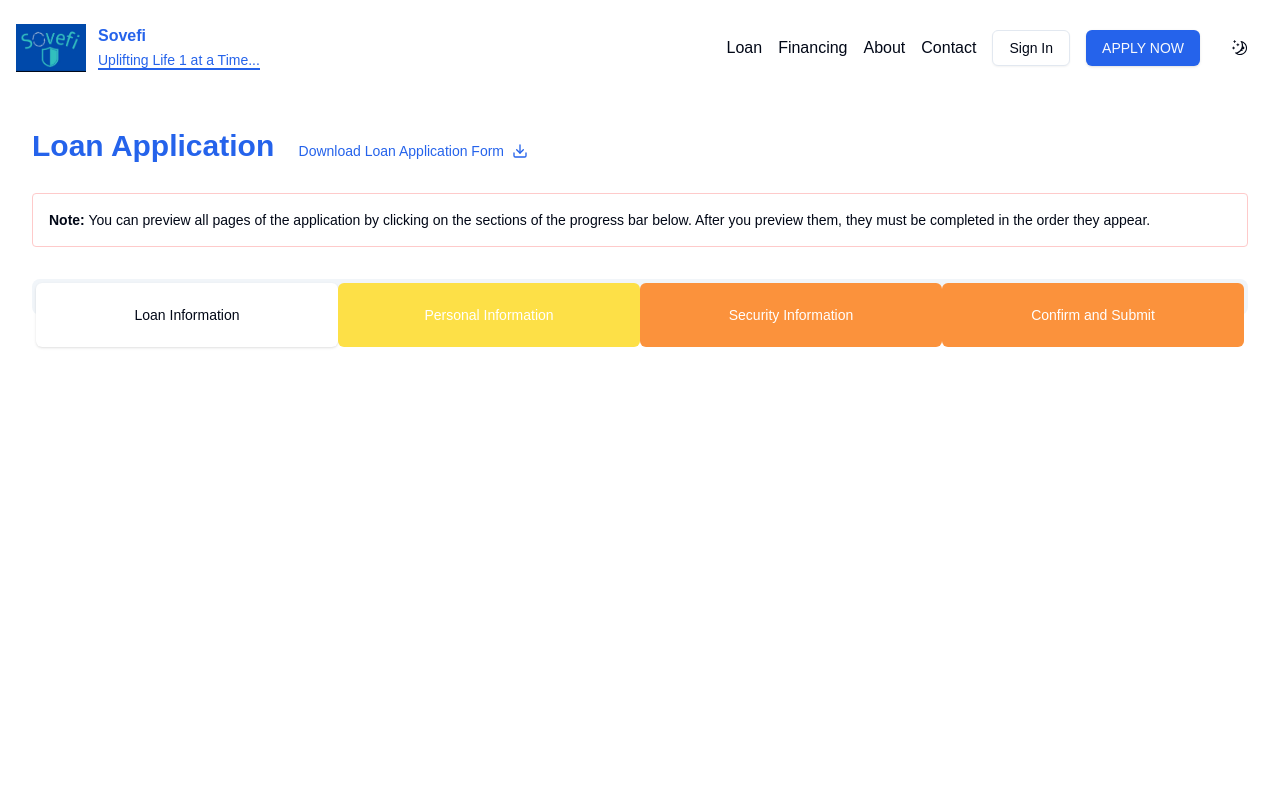
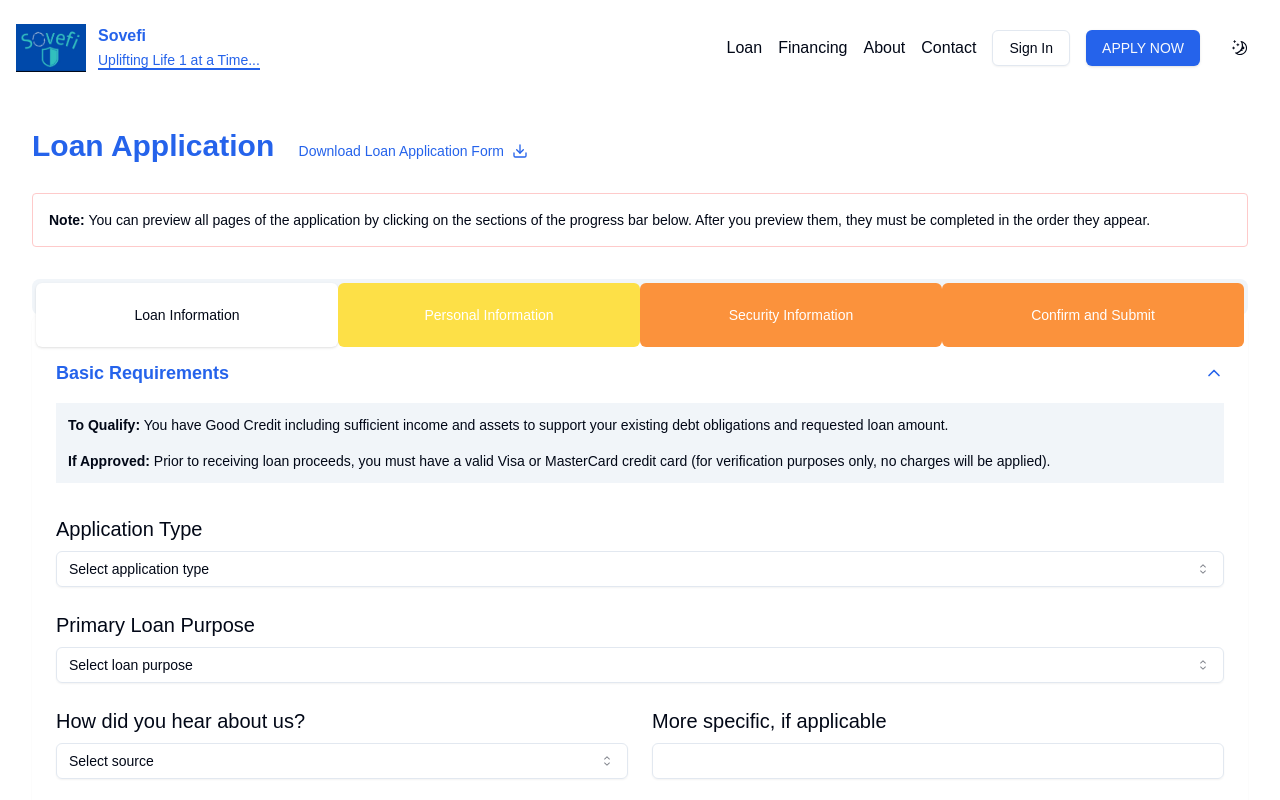
Before and after one commit to masumrana0/Sovefi_client, a Next.js app: page /applyLoans in a window 1280 px wide. Shown: the top 800 px of the page. Built offline with nearby package versions, Linux system fonts and the light colour scheme; no server answers.

Commit message:
updated code

```diff
--- a/src/components/pageComponets/hero.tsx
+++ b/src/components/pageComponets/hero.tsx
@@ -42,13 +42,10 @@ export default function HeroSection() {
             Refinance Your Car
           </Button>
           <Button className="bg-white text-black" variant="ghost">
-            PNC Total Auto
-          </Button>
-          <Button className="bg-white text-black" variant="ghost">
             Have Questions?
           </Button>
           <Button variant="default" className="ml-auto">
-            Apply Now
+            <Link href="/applyLoans">Apply Now</Link>
           </Button>
         </div>
       </div>
--- a/src/redux/features/loneApplication/loneApplication.ts
+++ b/src/redux/features/loneApplication/loneApplication.ts
@@ -78,7 +78,7 @@ const initialState: LoanApplicationState = {
   loanInfo: getFromLocalStorageAsParse(LOAN_INFO),
   personalInfo: getFromLocalStorageAsParse(PERSONAL_INFO),
   securityInfo: getFromLocalStorageAsParse(SECURITY_INFO),
-  step: getFromLocalStorageAsParse("step"),
+  step: getFromLocalStorageAsParse("step") || 1,
 };
 
 const loanApplicationSlice = createSlice({
--- a/src/utils/local-storage.ts
+++ b/src/utils/local-storage.ts
@@ -41,7 +41,7 @@ export const removeFromLocalStorage = (key: string) => {
 
 export const setThemeStatusLocalStorage = (
   key: string,
-  value: string
+  value: string,
 ): void => {
   if (!key || typeof window === "undefined") {
     return;
```
